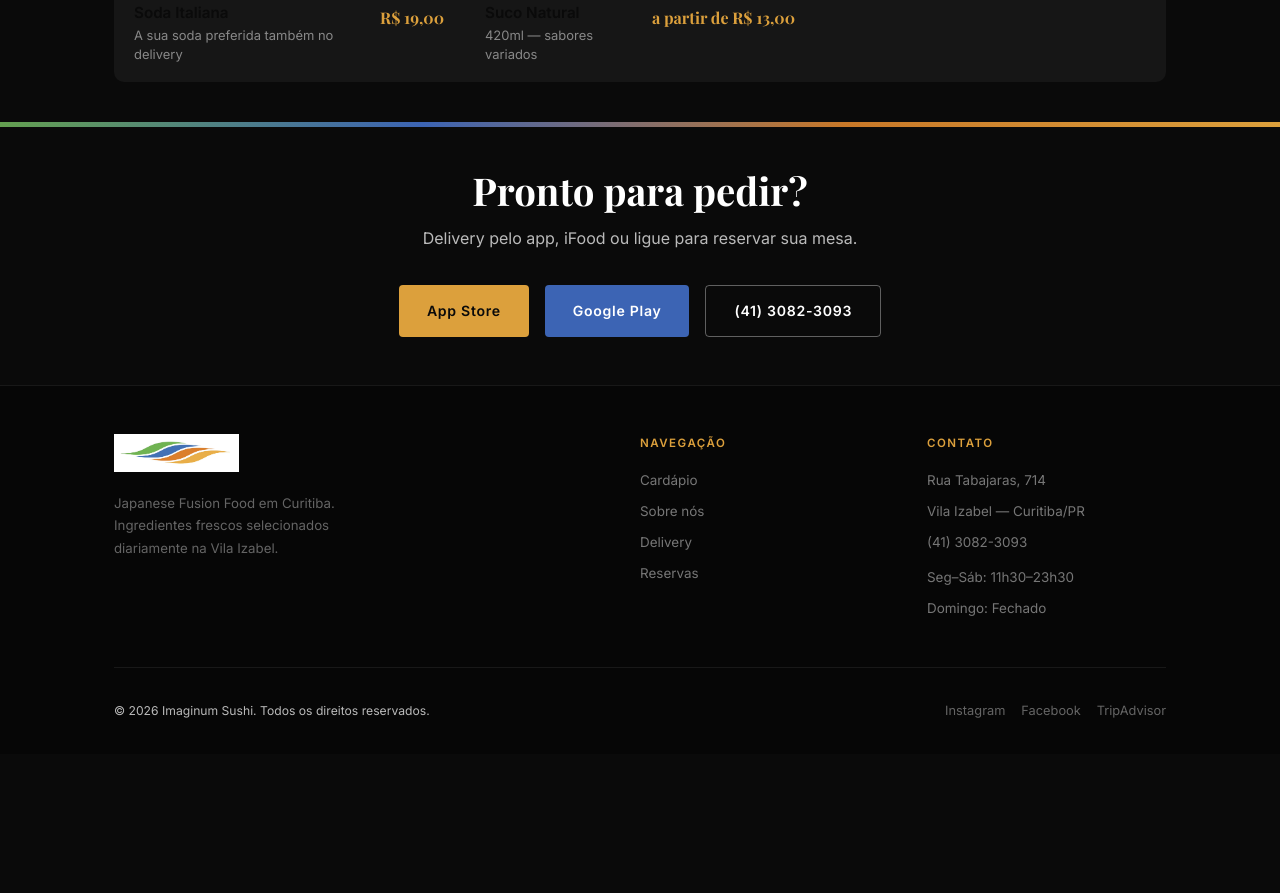
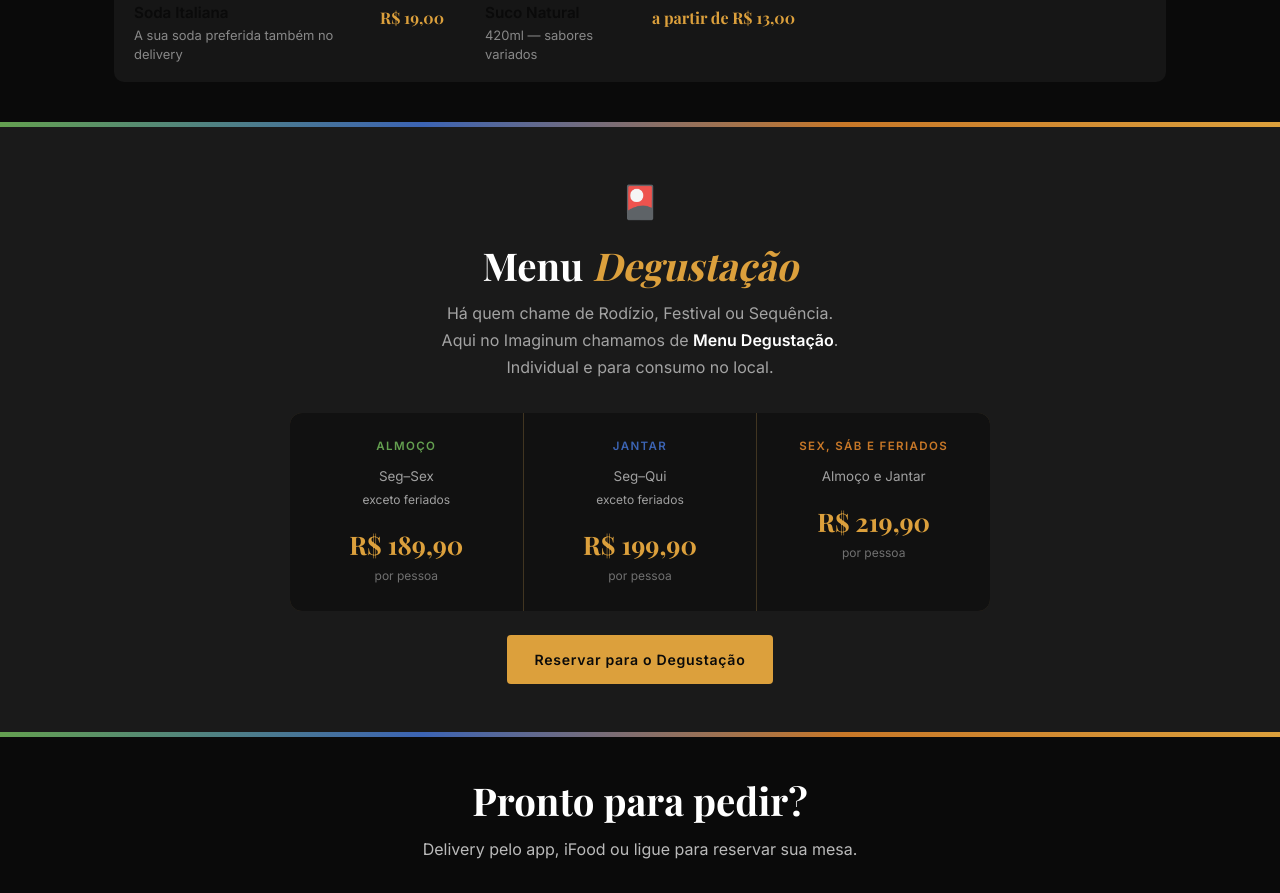
Before and after one commit to imaginumsushi/imaginum-sushi, a Next.js app: page /cardapio in a window 1280 px wide. Shown: the part 7160-8053 px from the top of the page. Before the commit the page ends 7914 px from the top, so only its background shows below. Built offline with nearby package versions, Linux system fonts and the light colour scheme.

Commit message:
Add: Menu Degustação com preços e destaque visual

```diff
--- a/app/cardapio/page.tsx
+++ b/app/cardapio/page.tsx
@@ -257,6 +257,44 @@ export default function Cardapio() {
 
         <div className="wave-bar" />
 
+        {/* MENU DEGUSTAÇÃO DESTAQUE */}
+        <section className="section" style={{background:'var(--surface)',paddingTop:'3rem',paddingBottom:'3rem'}}>
+          <div className="container">
+            <div style={{maxWidth:700,margin:'0 auto',textAlign:'center'}}>
+              <span style={{fontSize:'2rem'}}>🎴</span>
+              <h2 style={{margin:'0.75rem 0',color:'var(--white)'}}>Menu <em className="gold">Degustação</em></h2>
+              <p style={{marginBottom:'2rem',color:'rgba(255,255,255,0.6)'}}>
+                Há quem chame de Rodízio, Festival ou Sequência.<br/>
+                Aqui no Imaginum chamamos de <strong style={{color:'var(--white)'}}>Menu Degustação</strong>.<br/>
+                Individual e para consumo no local.
+              </p>
+              <div style={{display:'grid',gridTemplateColumns:'repeat(auto-fit,minmax(200px,1fr))',gap:'1px',background:'rgba(220,160,60,0.2)',borderRadius:'12px',overflow:'hidden',marginBottom:'1.5rem'}}>
+                <div style={{background:'var(--dark)',padding:'1.5rem',textAlign:'center'}}>
+                  <p style={{fontSize:'0.72rem',textTransform:'uppercase',letterSpacing:'0.12em',color:'var(--green)',marginBottom:'0.5rem',fontWeight:600}}>Almoço</p>
+                  <p style={{fontSize:'0.84rem',color:'rgba(255,255,255,0.6)',marginBottom:'0.75rem'}}>Seg–Sex<br/><span style={{fontSize:'0.75rem'}}>exceto feriados</span></p>
+                  <p style={{fontFamily:'var(--font-display)',fontSize:'1.6rem',color:'var(--gold)',fontWeight:700}}>R$ 189,90</p>
+                  <p style={{fontSize:'0.75rem',color:'rgba(255,255,255,0.4)'}}>por pessoa</p>
+                </div>
+                <div style={{background:'var(--dark)',padding:'1.5rem',textAlign:'center'}}>
+                  <p style={{fontSize:'0.72rem',textTransform:'uppercase',letterSpacing:'0.12em',color:'var(--blue)',marginBottom:'0.5rem',fontWeight:600}}>Jantar</p>
+                  <p style={{fontSize:'0.84rem',color:'rgba(255,255,255,0.6)',marginBottom:'0.75rem'}}>Seg–Qui<br/><span style={{fontSize:'0.75rem'}}>exceto feriados</span></p>
+                  <p style={{fontFamily:'var(--font-display)',fontSize:'1.6rem',color:'var(--gold)',fontWeight:700}}>R$ 199,90</p>
+                  <p style={{fontSize:'0.75rem',color:'rgba(255,255,255,0.4)'}}>por pessoa</p>
+                </div>
+                <div style={{background:'var(--dark)',padding:'1.5rem',textAlign:'center'}}>
+                  <p style={{fontSize:'0.72rem',textTransform:'uppercase',letterSpacing:'0.12em',color:'var(--gold-dk)',marginBottom:'0.5rem',fontWeight:600}}>Sex, Sáb e Feriados</p>
+                  <p style={{fontSize:'0.84rem',color:'rgba(255,255,255,0.6)',marginBottom:'0.75rem'}}>Almoço e Jantar</p>
+                  <p style={{fontFamily:'var(--font-display)',fontSize:'1.6rem',color:'var(--gold)',fontWeight:700}}>R$ 219,90</p>
+                  <p style={{fontSize:'0.75rem',color:'rgba(255,255,255,0.4)'}}>por pessoa</p>
+                </div>
+              </div>
+              <a href="tel:+554130823093" className="btn btn-gold">Reservar para o Degustação</a>
+            </div>
+          </div>
+        </section>
+
+        <div className="wave-bar" />
+
         <section className="section" style={{textAlign:'center',paddingTop:'2.5rem',paddingBottom:'3rem'}}>
           <div className="container">
             <h2 style={{marginBottom:'0.75rem'}}>Pronto para pedir?</h2>
```
